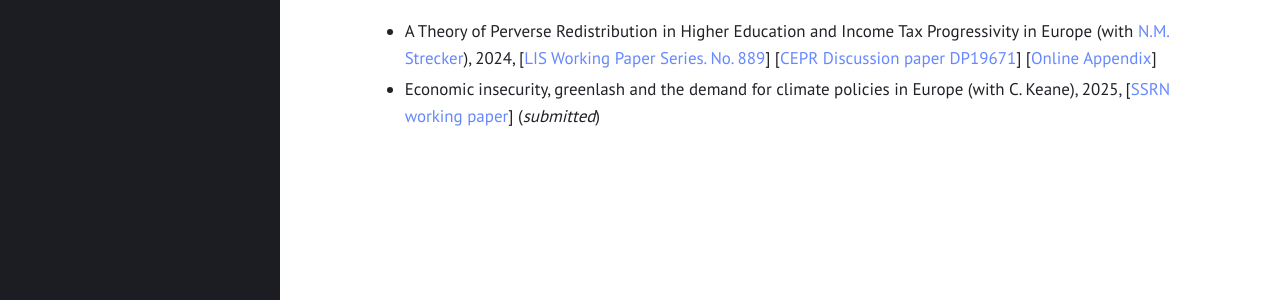
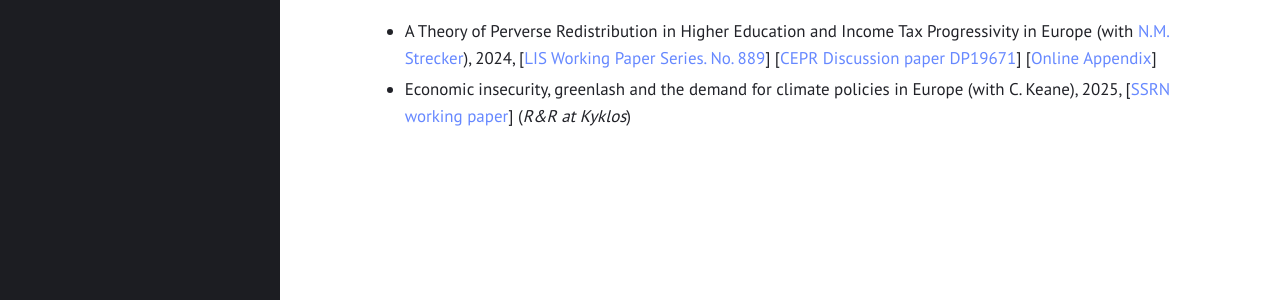
Before and after one commit to gubellom/gubellom.github.io, a Jekyll site: the page built from replication.md, in a window 1280 px wide. Shown: the part 561-861 px from the top of the page. Built offline with Jekyll 4.4.1, drawn with Linux system fonts in a browser that asks for light colours.

Commit message:
Update replication.md
Signed-off-by: Michele Gubello <62111923+gubellom@users.noreply.github.com>

```diff
--- a/replication.md
+++ b/replication.md
@@ -31,7 +31,7 @@ title: "My research"
 
 - A Theory of Perverse Redistribution in Higher Education and Income Tax Progressivity in Europe (with [N.M. Strecker](https://sites.google.com/site/nmstrecker/)), 2024, [[LIS Working Paper Series. No. 889](https://www.lisdatacenter.org/wps/liswps/889.pdf)] [[CEPR Discussion paper DP19671](https://cepr.org/publications/dp19671)] [[Online Appendix](https://sites.google.com/site/nmstrecker/GS-OA?authuser=0)]
   <!--     - Previously circulated as: *Weakly Progressive: Disproportionate Higher Education Attendance and the Structure of Income Taxes*, 2022, [[UCD Centre for Economic Research Working Paper Series 2022,  WP22/26](https://hdl.handle.net/10419/296672)] -->
-- Economic insecurity, greenlash and the demand for climate policies in Europe (with C. Keane), 2025, [[SSRN working paper](http://dx.doi.org/10.2139/ssrn.5111562 )] (*submitted*)
+- Economic insecurity, greenlash and the demand for climate policies in Europe (with C. Keane), 2025, [[SSRN working paper](http://dx.doi.org/10.2139/ssrn.5111562 )] (*R&R at Kyklos*)
 
 <!--
 ## Other ongoing work
```
